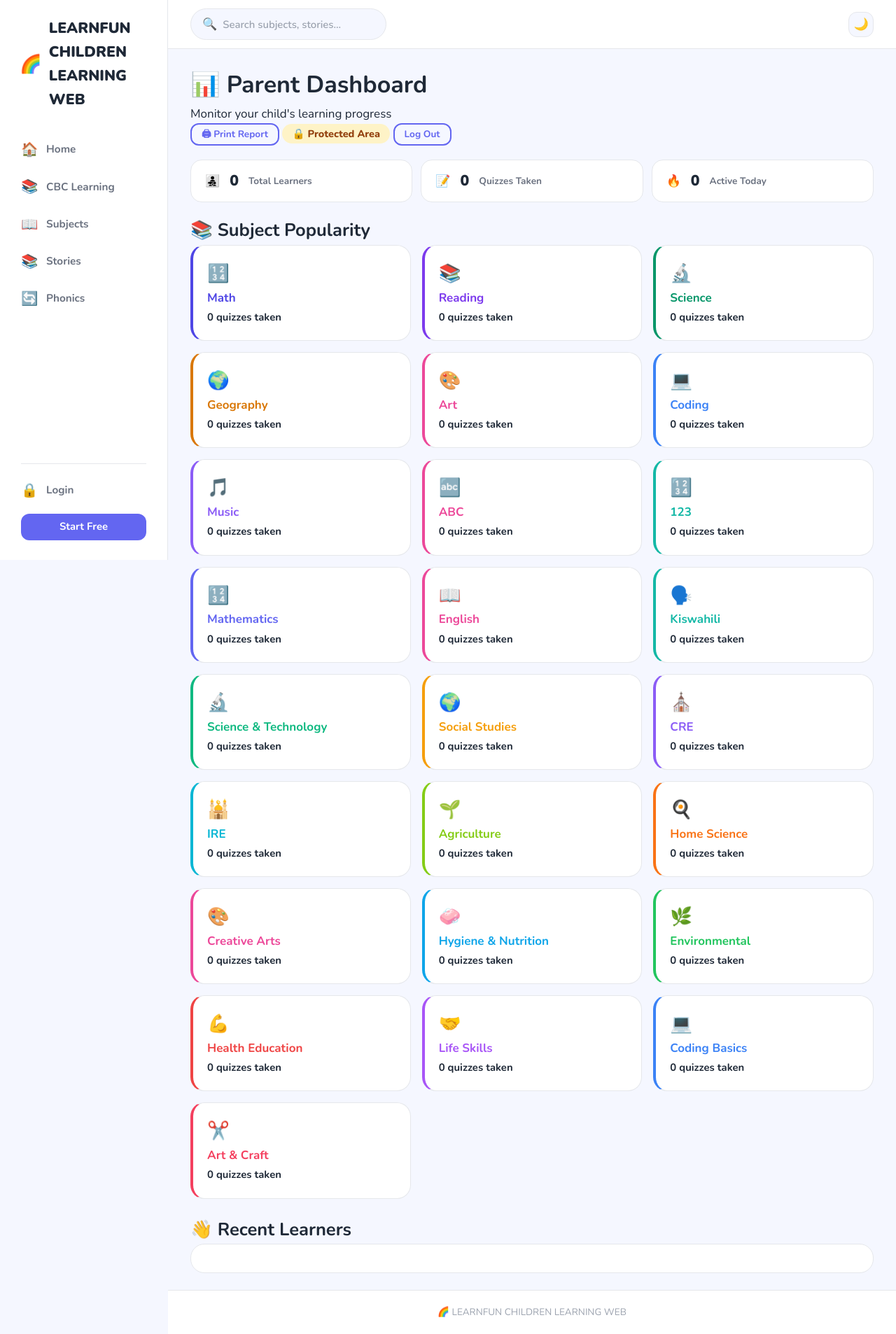
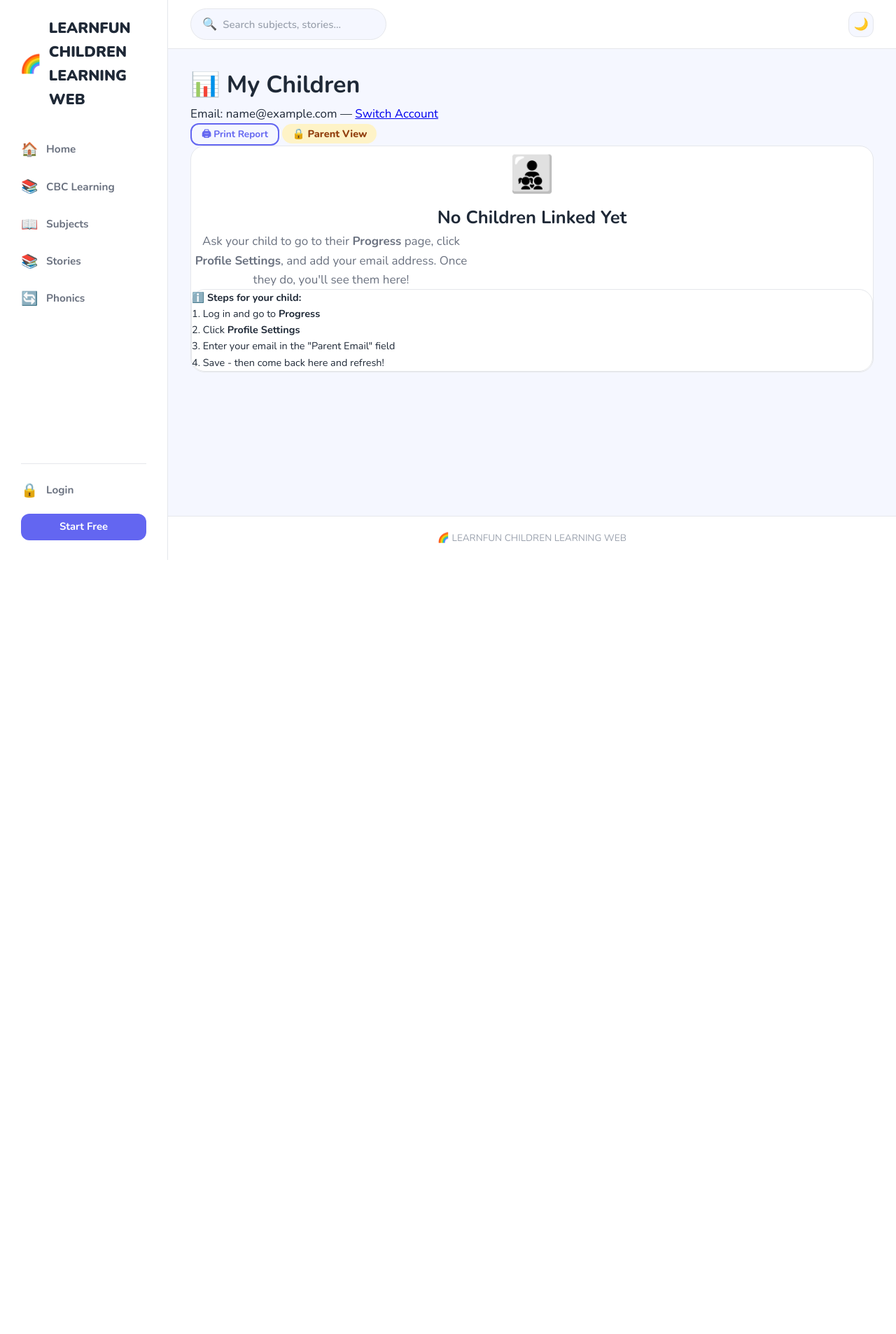
Before and after one commit to fnyongesa943-glitch/learnfun, a Flask app: page /parent/dashboard in a window 1280 px wide. Shown: the whole page at 70% size. After the commit the page ends 800 px from the top, so only its background shows below. Run offline with Flask 3, Linux system fonts and the light colour scheme; the visitor is signed in with stand-in values (Sample User, id 1).

Commit message:
Refactor parent dashboard: email-based child linking instead of global view
- Add parent_email column to User model
- Parents now log in with email + PIN and only see their linked children
- Children can save parent email in Profile Settings (Progress page)
- Parent dashboard shows child cards with quiz/lesson/badge stats
- Child report verifies parent-child link before displaying

```diff
--- a/app.py
+++ b/app.py
@@ -94,6 +94,15 @@ def run_migrations():
                 migrations.append("ALTER TABLE quizzes ADD COLUMN grade_id INTEGER")
             if 'topic_id' not in cols:
                 migrations.append("ALTER TABLE quizzes ADD COLUMN topic_id INTEGER")
+    except Exception:
+        pass
+
+    # Check users table for parent_email column
+    try:
+        if 'users' in inspector.get_table_names():
+            cols = {c['name']: c for c in inspector.get_columns('users')}
+            if 'parent_email' not in cols:
+                migrations.append("ALTER TABLE users ADD COLUMN parent_email VARCHAR(120) DEFAULT ''")
     except Exception:
         pass
 
--- a/models.py
+++ b/models.py
@@ -20,6 +20,7 @@ class User(db.Model):
     streak_days = db.Column(db.Integer, default=0)
     last_active = db.Column(db.DateTime, default=datetime.utcnow)
     parent_pin = db.Column(db.String(4), default='0000')
+    parent_email = db.Column(db.String(120), default='')
     created_at = db.Column(db.DateTime, default=datetime.utcnow)
 
     scores = db.relationship('Score', backref='user', lazy=True, cascade='all, delete-orphan')
--- a/templates/parent_dashboard.html
+++ b/templates/parent_dashboard.html
@@ -6,40 +6,89 @@
 <div class="container">
     <div class="flex-center" style="justify-content: space-between; flex-wrap: wrap; gap: var(--space-md); margin-bottom: var(--space-lg);">
         <div class="page-header" style="margin-bottom: 0;">
-            <h1>&#128202; Parent Dashboard</h1>
-            <p>Monitor your child's learning progress</p>
+            <h1>&#128202; My Children</h1>
+            <p>Email: {{ parent_email }} &mdash; <a href="{{ url_for('parent.logout') }}">Switch Account</a></p>
         </div>
         <div class="flex-center gap-2">
             <button onclick="window.print()" class="btn btn-outline btn-sm no-print">&#128424; Print Report</button>
-            <span class="level-badge">&#128274; Protected Area</span>
-            <a href="{{ url_for('parent.logout') }}" class="btn btn-outline btn-sm">Log Out</a>
+            <span class="level-badge">&#128274; Parent View</span>
         </div>
     </div>
 
-    <div class="stats-grid">
+    {% if child_stats %}
+    <div class="stats-grid" style="margin-bottom: var(--space-lg);">
         <div class="stat-card">
             <div class="stat-icon">&#128104;&#8205;&#128103;&#8205;&#128102;</div>
-            <div class="stat-value">{{ total_users }}</div>
-            <div class="stat-label">Total Learners</div>
+            <div class="stat-value">{{ child_stats|length }}</div>
+            <div class="stat-label">Children</div>
         </div>
         <div class="stat-card">
             <div class="stat-icon">&#128221;</div>
             <div class="stat-value">{{ total_quizzes }}</div>
-            <div class="stat-label">Quizzes Taken</div>
-        </div>
-        <div class="stat-card">
-            <div class="stat-icon">&#128293;</div>
-            <div class="stat-value">{{ active_today }}</div>
-            <div class="stat-label">Active Today</div>
+            <div class="stat-label">Total Quizzes</div>
         </div>
     </div>
 
     <div class="page-header" style="margin-top: var(--space-xl);">
-        <h2>&#128218; Subject Popularity</h2>
+        <h2>&#128110; Your Children</h2>
     </div>
 
+    {% for cs in child_stats %}
+    {% set user = cs.user %}
+    <div class="card" style="margin-bottom: var(--space-md); border-left: 4px solid var(--primary);">
+        <div class="flex-center" style="justify-content: space-between; flex-wrap: wrap; gap: var(--space-md);">
+            <div class="flex-center gap-3">
+                <div style="width: 56px; height: 56px; background: var(--bg-secondary); border-radius: 50%; display: flex; align-items: center; justify-content: center; font-size: 2rem;">
+                    {{ user.avatar }}
+                </div>
+                <div>
+                    <h3 style="margin: 0;">
+                        <a href="{{ url_for('parent.user_report', user_id=user.id) }}" style="text-decoration: none; color: inherit;">
+                            {{ user.username }}
+                        </a>
+                    </h3>
+                    <p style="margin: 2px 0 0; color: var(--text-secondary); font-size: 0.85rem;">
+                        Level {{ user.level }} &#11088; {{ user.total_points }} pts
+                    </p>
+                </div>
+            </div>
+            <div class="flex-center gap-3" style="flex-wrap: wrap;">
+                <div style="text-align: center;">
+                    <div style="font-weight: 800; font-size: 1.2rem; color: var(--primary);">{{ cs.quiz_count }}</div>
+                    <div style="font-size: 0.75rem; color: var(--text-secondary);">Quizzes</div>
+                </div>
+                <div style="text-align: center;">
+                    <div style="font-weight: 800; font-size: 1.2rem; color: var(--accent-green);">{{ cs.avg_score }}%</div>
+                    <div style="font-size: 0.75rem; color: var(--text-secondary);">Avg Score</div>
+                </div>
+                <div style="text-align: center;">
+                    <div style="font-weight: 800; font-size: 1.2rem; color: var(--accent-orange);">{{ cs.lessons_done }}</div>
+                    <div style="font-size: 0.75rem; color: var(--text-secondary);">Lessons</div>
+                </div>
+                <div style="text-align: center;">
+                    <div style="font-weight: 800; font-size: 1.2rem; color: var(--accent-purple);">{{ cs.badges_count }}</div>
+                    <div style="font-size: 0.75rem; color: var(--text-secondary);">Badges</div>
+                </div>
+                <a href="{{ url_for('parent.user_report', user_id=user.id) }}" class="btn btn-primary btn-sm">
+                    View Report &#128269;
+                </a>
+            </div>
+        </div>
+        <div class="level-progress" style="margin: var(--space-sm) 0 0;">
+            <div class="level-bar">
+                {% set pct = (user.total_points % 100) %}
+                <div class="level-bar-fill" style="width: {{ pct }}%;"></div>
+            </div>
+        </div>
+    </div>
+    {% endfor %}
+
+    <div class="page-header" style="margin-top: var(--space-xl);">
+        <h2>&#128218; Subject Activity</h2>
+    </div>
     <div class="card-grid">
         {% for stat in subject_stats %}
+        {% if stat.count > 0 %}
         <div class="card" style="border-left: 4px solid {{ stat.color }};">
             <div class="flex-center gap-2">
                 <span style="font-size: 1.5rem;">{{ stat.icon }}</span>
@@ -49,32 +98,28 @@
                 </div>
             </div>
         </div>
-        {% endfor %}
+        {% endif %}
+    {% endfor %}
     </div>
 
-    <div class="page-header" style="margin-top: var(--space-xl);">
-        <h2>&#128075; Recent Learners</h2>
+    {% else %}
+    <div class="card text-center" style="padding: var(--space-2xl);">
+        <div style="font-size: 3rem; margin-bottom: var(--space-md);">&#128104;&#8205;&#128103;&#8205;&#128102;</div>
+        <h2>No Children Linked Yet</h2>
+        <p style="color: var(--text-secondary); max-width: 400px; margin: 0 auto var(--space-lg);">
+            Ask your child to go to their <strong>Progress</strong> page, click <strong>Profile Settings</strong>,
+            and add your email address. Once they do, you'll see them here!
+        </p>
+        <div class="card" style="background: var(--bg-secondary); padding: var(--space-md); text-align: left;">
+            <p style="margin: 0; font-size: 0.85rem;">
+                <strong>&#8505;&#65039; Steps for your child:</strong><br>
+                1. Log in and go to <strong>Progress</strong><br>
+                2. Click <strong>Profile Settings</strong><br>
+                3. Enter your email in the "Parent Email" field<br>
+                4. Save - then come back here and refresh!
+            </p>
+        </div>
     </div>
-
-    <div class="card">
-        <ul class="activity-list">
-            {% for user in recent_users %}
-            <li class="activity-item">
-                <div class="activity-icon" style="background: #EEF2FF;">
-                    {{ user.avatar }}
-                </div>
-                <div class="activity-details">
-                    <div class="activity-title">
-                        <a href="{{ url_for('parent.user_report', user_id=user.id) }}" style="text-decoration: none; color: inherit;">
-                            {{ user.username }}
-                        </a>
-                    </div>
-                    <div class="activity-meta">Level {{ user.level }} &bull; {{ user.streak_days }} day streak</div>
-                </div>
-                <div class="activity-score high">&#11088; {{ user.total_points }} pts</div>
-            </li>
-            {% endfor %}
-        </ul>
-    </div>
+    {% endif %}
 </div>
 {% endblock %}
```
Also changed, not shown: blueprints/parent.py (+66 -36 lines), blueprints/progress.py (+19 -1 lines), templates/parent_login.html (+13 -6 lines), templates/progress.html (+23 -0 lines).
